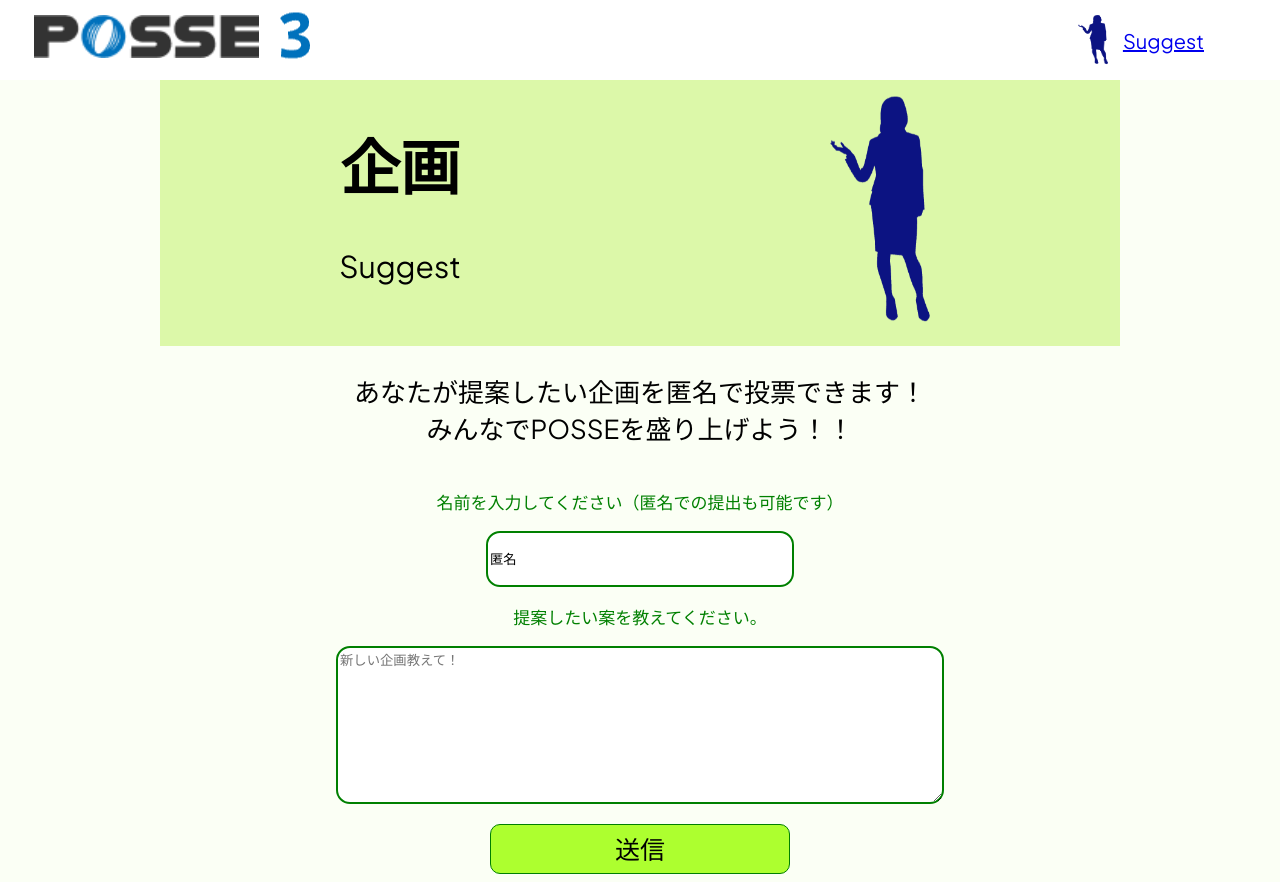
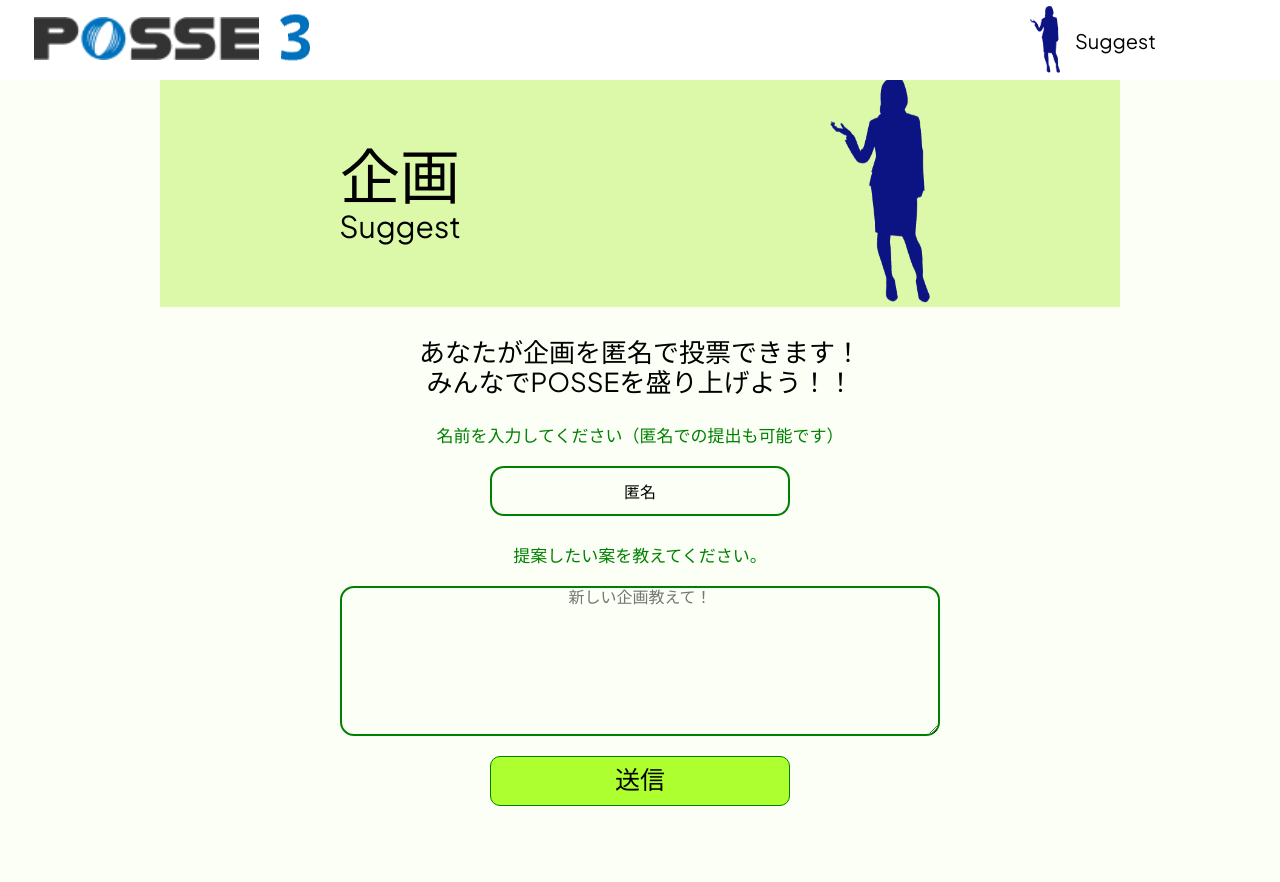
Before and after one commit to posse-ap/posse3-hackathon-202309-team4C, a plain HTML site: page suggest.html in a window 1280 px wide. After the commit the page ends 806 px from the top, so only its background shows below. Drawn offline with Linux system fonts and the light colour scheme; a web font is replaced by a local one.

Commit message:
suggestにreset.cssを導入

```diff
--- a/assets/css/style.css
+++ b/assets/css/style.css
@@ -231,7 +231,8 @@ body{
     grid-template-columns: 1fr 1fr;
     text-align: center;
     background-color: #dcf8a9;
-    margin-top: 80px;
+    margin-top: 77px;
+    align-items: center;
 }
 
 .suggest_title_img img{
@@ -241,11 +242,14 @@ body{
 /*フォーム*/
 .suggest_detailtext {
     font-size:26px;
+    margin-top: 30px;
 }
 
 .sg-form-write-guide {
     font-size: 17px;
     color:green;
+    margin-top: 30px;
+    margin-bottom: 20px;
 }
 .sg-form-box{
     display:flex;
@@ -304,6 +308,7 @@ body{
     max-width:960px;
     border-radius: 7px;
     box-shadow: 5px 5px 0px green;
+    padding: 20px 20px;
 }
 
 .sg-formnd {
@@ -314,6 +319,7 @@ body{
 .sg-formListDetail {
     font-size: 20px;
     color: rgb(51, 51, 51);
+    margin-top:12px;
 }
 /*question.htmlのCSS*/
 
--- a/assets/js/script.js
+++ b/assets/js/script.js
@@ -25,7 +25,8 @@ function OnButtonClickSg () {
 	let day = now.getDate();
     document.getElementById("sg-form").value="";
     sgform = "<div class='sg-formListItem'>" + "<p class='sg-formnd'>" + "name:" + sgname + "   " + "Date:" + year + "年" + mon + "月" + day + "日" + "</p>" + "<p class='sg-formListDetail'>" + sgform + "</p>";
-    document.getElementById("sg-formList").innerHTML = document.getElementById("sg-formList").innerHTML + sgform;
+    const sgformList =document.getElementById("sg-formList");
+    sgformList.insertAdjacentHTML('afterbegin', sgform);
 }
 
 // question フォーム制御 制作者:
--- a/suggest.html
+++ b/suggest.html
@@ -4,6 +4,7 @@
     <meta charset="UTF-8">
     <meta name="viewport" content="width=device-width, initial-scale=1.0">
     <title>Suggest </title>
+    <link rel="stylesheet" href="assets/css/reset.css">
     <link rel="stylesheet" href="assets/css/style.css">
     <link rel="stylesheet" href="assets/css/sp/style.css">
     <link rel="preconnect" href="https://fonts.googleapis.com">
@@ -47,7 +48,7 @@
             </figure>
         </div>
         <div>
-            <p class="suggest_detailtext">あなたが提案したい企画を匿名で投票できます！<br>みんなでPOSSEを盛り上げよう！！</p>
+            <p class="suggest_detailtext">あなたが企画を匿名で投票できます！<br>みんなでPOSSEを盛り上げよう！！</p>
             </div>
             <div class="sg-form-box">
                 <p class="sg-form-write-guide">名前を入力してください（匿名での提出も可能です）</p>
```
Also changed, not shown: index.html (+1 -0 lines).
